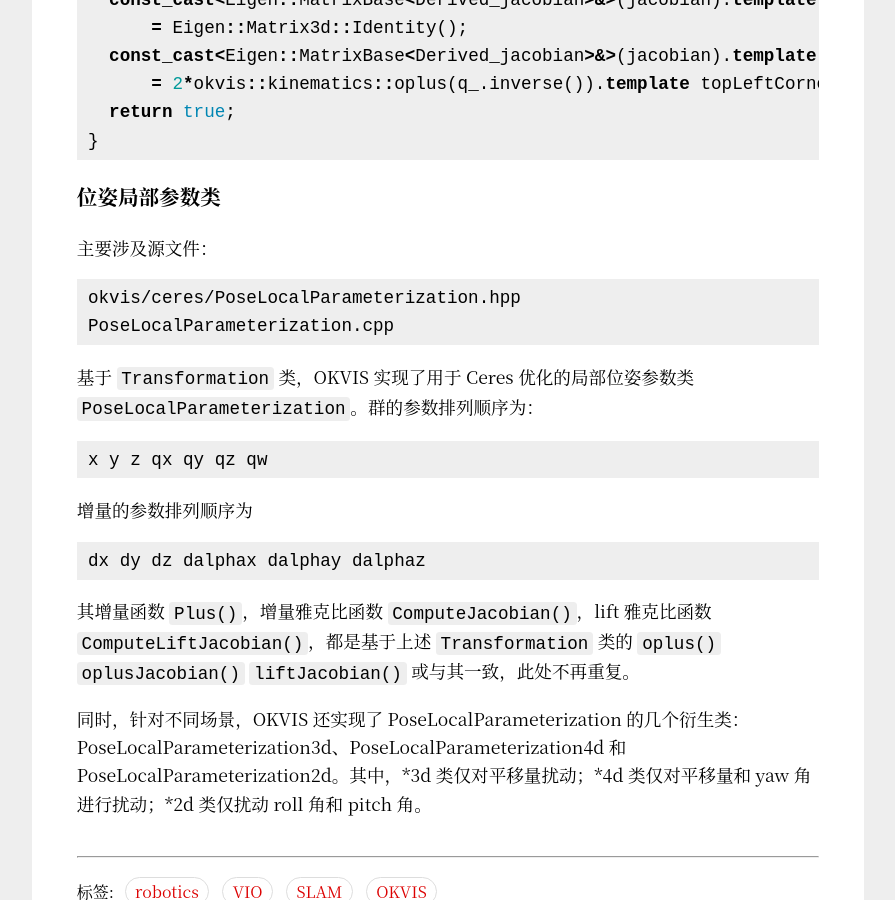
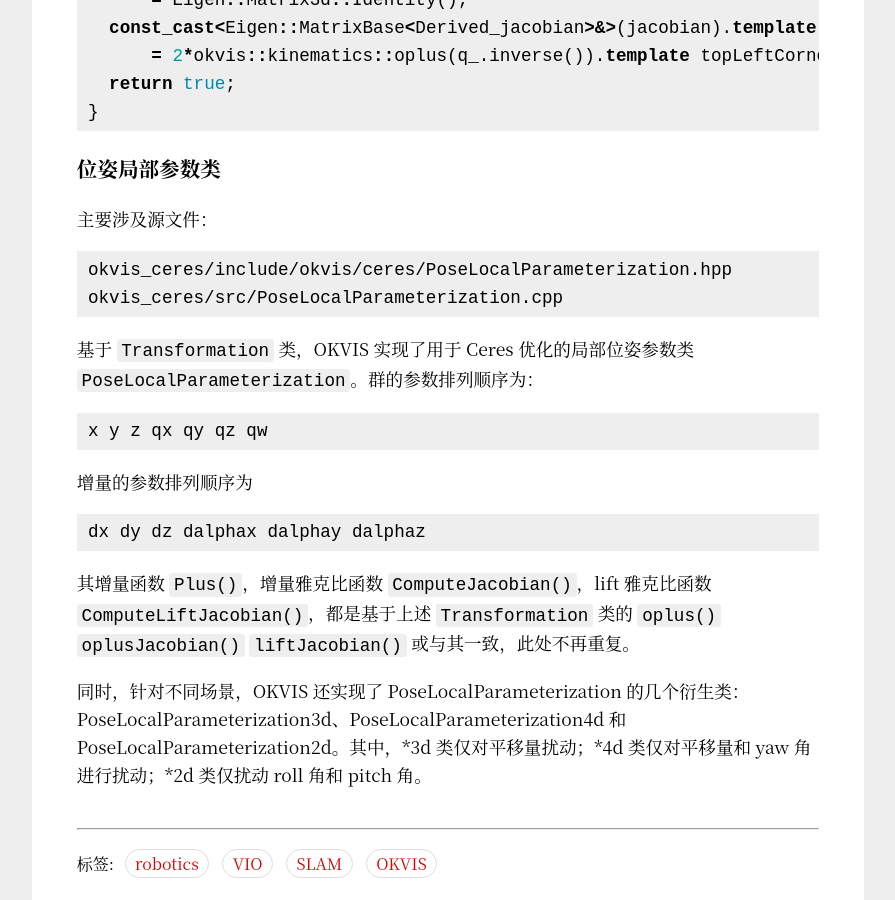
Before and after one commit to junwangcas/izhengfan.github.io, a Jekyll site: the page built from _posts/2018-01-23-okvis-transformation.md, in a window 1280 px wide and 900 px high, scrolled down 2743 px. Shown: the whole window, without its empty margins (192-1087 px from the left). Built offline with Jekyll 4.4.1, drawn with Linux system fonts in a browser that asks for light colours; formulas are drawn with MathJax 3; some of the changed text lies outside the part shown.

Commit message:
fix okvis source file path

````diff
--- a/_posts/2018-01-23-okvis-transformation.md
+++ b/_posts/2018-01-23-okvis-transformation.md
@@ -26,8 +26,7 @@ __目录__
 主要涉及源文件：
 
 ```
-okvis/kinematics/Transformation.hpp
-okvis/kinematics/implementation/Transformation.hpp
+okvis_kinematics/include/okvis/kinematics/Transformation.hpp
 ```
 
 OKVIS 的 `Trawnsformation` 类实现了 SE3 变换。
@@ -119,8 +118,8 @@ inline bool Transformation::liftJacobian(const Eigen::MatrixBase<Derived_jacobia
 主要涉及源文件：
 
 ```
-okvis/ceres/PoseLocalParameterization.hpp
-PoseLocalParameterization.cpp
+okvis_ceres/include/okvis/ceres/PoseLocalParameterization.hpp
+okvis_ceres/src/PoseLocalParameterization.cpp
 ```
 
 基于 `Transformation` 类，OKVIS 实现了用于 Ceres 优化的局部位姿参数类 `PoseLocalParameterization`。群的参数排列顺序为：
````
